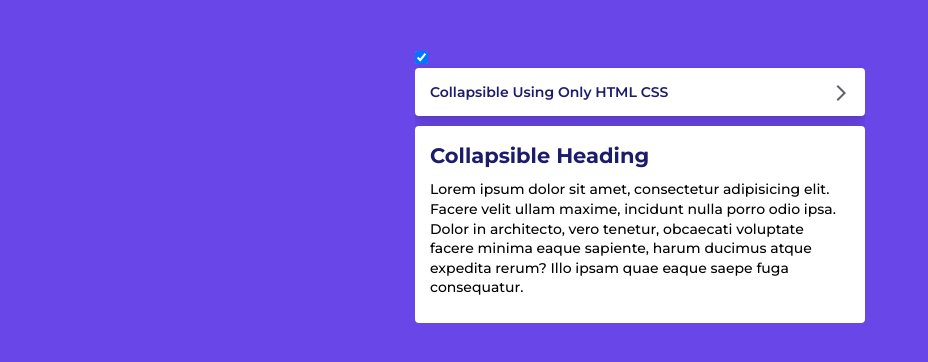
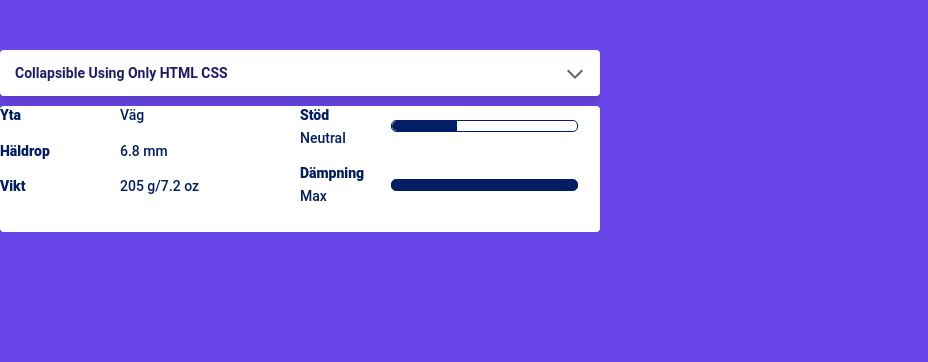
Before and after one commit to PeterNydahl/test_lab, a plain HTML site: page index.html in a window 1280 px wide. Both pictures are taken after a click on the label "Collapsible Using Only HTML CSS". Shown: the whole page, without its empty margins (0-928 px from the left). Drawn offline with Linux system fonts and the light colour scheme.

Commit message:
Har begun to integrate code from the other project

```diff
--- a/index.html
+++ b/index.html
@@ -19,15 +19,47 @@
       <div class="collapsible">
         <input type="checkbox" id="collapsible-head" />
         <label for="collapsible-head">Collapsible Using Only HTML CSS</label>
-        <div class="collapsible-text">
-          <h2>Collapsible Heading</h2>
-          <p>
-            Lorem ipsum dolor sit amet, consectetur adipisicing elit. Facere
-            velit ullam maxime, incidunt nulla porro odio ipsa. Dolor in
-            architecto, vero tenetur, obcaecati voluptate facere minima eaque
-            sapiente, harum ducimus atque expedita rerum? Illo ipsam quae eaque
-            saepe fuga consequatur.
-          </p>
+        <div class="collapsible-section">
+                                      <div class="section-one-container">
+                                        <div class="content-container-left">
+                                            <div class="section-one-data-row">
+                                                <div class="category-text">Yta</div>
+                                                <div class="value-text">Väg</div>
+                                            </div>
+                                            <div class="section-one-data-row">
+                                                <div class="category-text">Häldrop</div>
+                                                <div class="value-text">6.8 mm</div>
+                                            </div>
+                                            <div class="section-one-data-row">
+                                                <div class="category-text">Vikt</div>
+                                                <div class="value-text">205 g/7.2 oz</div>
+                                            </div>
+                                        </div>
+                                        <div class="content-container-right">
+                                            <div class="progress-bar-wrapper">
+
+                                                <div class="progress-bar-container">
+                                                    <div class="text-container-progress-bar">
+                                                        <div class="bold-text">Stöd</div>
+                                                        <div>Neutral</div>
+                                                    </div>
+                                                    <div class="progress-bar-section">
+                                                        <div class="progress-bar support"></div>
+                                                    </div>
+                                                </div>
+
+                                                <div class="progress-bar-container">
+                                                    <div class="text-container-progress-bar">
+                                                        <div class="bold-text">Dämpning</div>
+                                                        <div>Max</div>
+                                                    </div>
+                                                    <div class="progress-bar-section">
+                                                        <div class="progress-bar cushioning"></div>
+                                                    </div>
+                                                </div>
+                                            </div>
+                                        </div>
+        </div>
         </div>
       </div>
     </div>
--- a/styles.css
+++ b/styles.css
@@ -1,9 +1,14 @@
+:root {
+  --hip-blue: #001e63;
+}
+
 body {
   margin: 0;
   padding: 0;
   background-color: #6946e8;
   font-size: 14px;
-  font-family: "Montserrat", sans-serif;
+  font-family: "Roboto", sans-serif;
+    color: var(--hip-blue);
   /*bg bild*/
   /* background-size: cover; */
   min-width: 100vh;
@@ -16,15 +21,20 @@ body {
 }
 
 .wrapper {
-  display: flex;
   padding-top: 50px;
   justify-content: center;
+  display: flex;
+  flex-direction: column;
 }
 
 .collapsible {
-  max-width: 450px;
+  max-width: 600px;
   overflow: hidden;
   font-weight: 500;
+}
+
+.collapsible input {
+  display: none;
 }
 
 .collapsible label {
@@ -39,6 +49,7 @@ body {
   padding: 15px;
   border-radius: 4px;
   user-select: none;
+  z-index: 1;
 }
 
 .collapsible label:after {
@@ -51,7 +62,12 @@ body {
   background: url(arrow.svg) no-repeat 0 0;
 }
 
-.collapsible-text {
+.collapsible input:checked + label:after {
+  transform: rotate(90deg);
+  transition: all 0.5s ease;
+}
+
+.collapsible-section {
   max-height: 1px;
   overflow: hidden;
   border-radius: 4px;
@@ -61,12 +77,11 @@ body {
   transition: all 0.5s ease;
 }
 
-.collapsible input:checked ~ .collapsible-text {
+.collapsible input:checked ~ .collapsible-section {
   max-height: 300px;
   padding-bottom: 25px;
   background-color: white;
   box-shadow: 0 5px 11px 0 rgba(0, 0, 0, 0.1), 0 4px 11px 0 rgba(0, 0, 0, 0.08);
-  opacity: 1;
   top: 0;
 }
 
@@ -80,3 +95,103 @@ body {
   padding-left: 15px;
   padding-right: 15px;
 }
+
+
+/* *********************************STYLES SPECIFICALLY FOR SECTION 1************************************ */
+.section-one-container {
+  width: 100%;
+  display: flex;
+}
+
+
+.content-container-left {
+  width: 50%;
+}
+
+
+.section-one-container .content-container-left{
+  display: flex;
+  flex-direction: column;
+  gap : 1rem;
+}
+
+
+.section-one-data-row{
+  width: 100%;
+  display: flex;
+}
+
+.category-text{
+  font-weight: 800;
+  width: 40%;
+}
+
+
+.progress-bar-wrapper {
+  display: flex;
+  flex-direction: column;
+  gap: 1rem;
+  width: 100%;
+}
+
+.progress-bar-container {
+  display: flex;
+  align-items: center;
+}
+
+.text-container-progress-bar {
+  width: 30%;
+}
+
+.progress-bar-section {
+  height: 100%;
+}
+
+
+.text-progress-bar {
+  margin: 0.8rem 0.5rem 0rem 0.8rem;
+}
+
+.bold-text {
+  font-weight: 800;
+  margin-bottom: 0.2rem;
+}
+
+.content-container-right {
+  display: flex;
+  width: 50%;
+}
+
+.progress-bar-section {
+  display: flex;
+  flex-direction: column;
+  align-items: center;
+  gap: 2rem;
+  width: 100%;
+  margin-top: 0.8rem;
+}
+
+.progress-bar {
+  width: 80%;
+  height: 10px;
+  border: solid 1px;
+  border-radius: 5px;
+  margin-top: 0.5rem;
+  position: relative;
+}
+
+.progress-bar.support::before {
+  content: "";
+  position: absolute;
+  top: 0;
+  left: 0;
+  height: 100%;
+  width: 35%;
+  background-color: var(--hip-blue);
+  border-radius: 5px 0 0 5px;
+}
+
+.progress-bar.cushioning {
+  background-color: var(--hip-blue);
+  ;
+}
```
